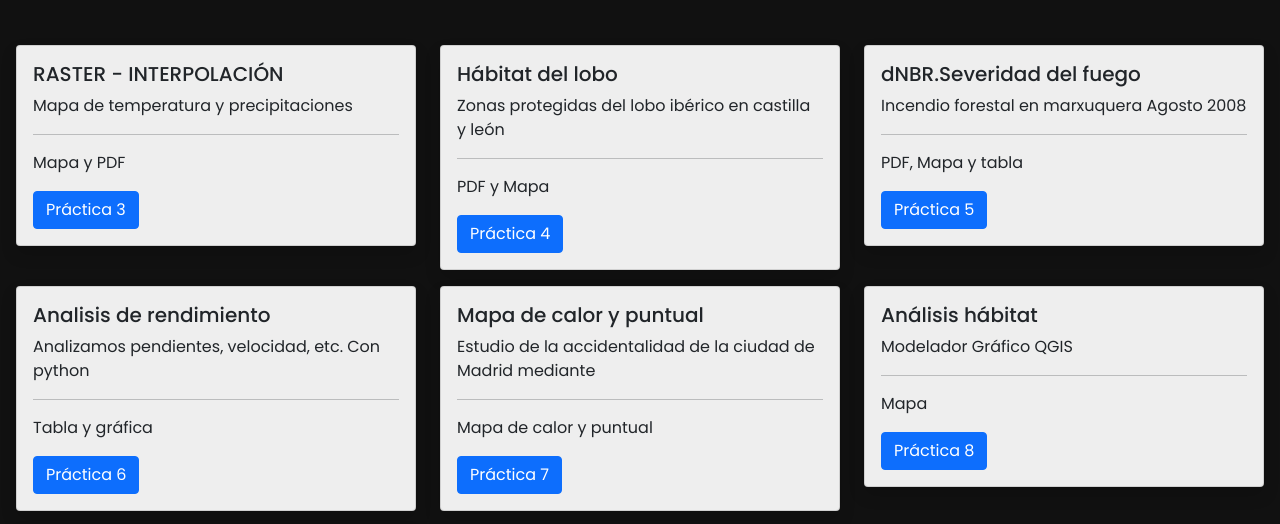
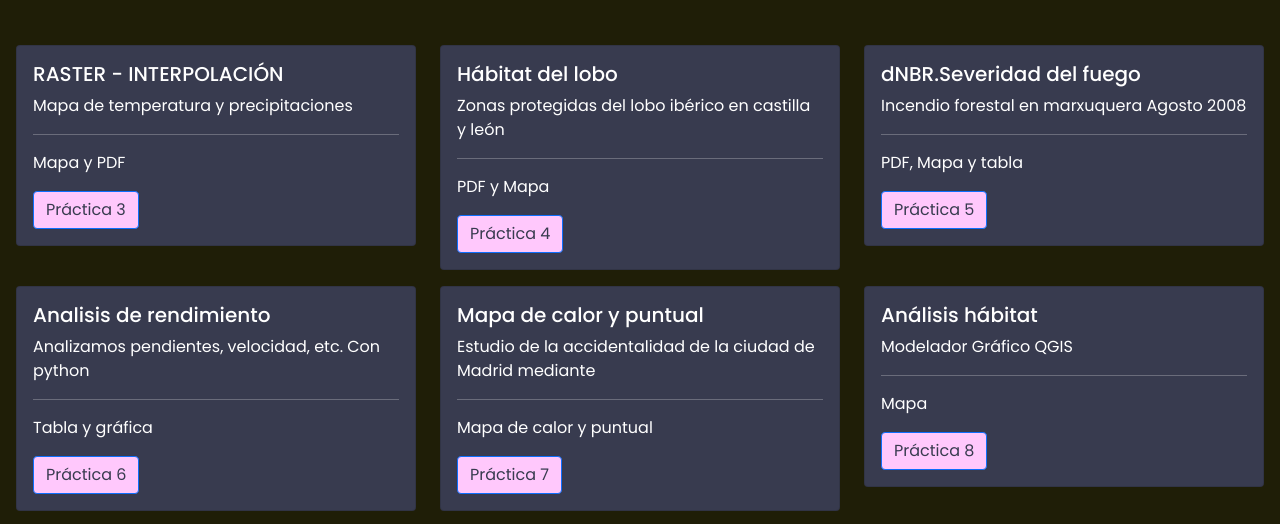
Before and after one commit to AusiasBM/GTI-3A-terra_vision, a plain HTML site: page index.html in a window 1280 px wide. Shown: the part 217-741 px from the top of the page. Drawn offline with nearby package versions, Linux system fonts and the light colour scheme.

Commit message:
diseño terminado

```diff
--- a/css/estilos.css
+++ b/css/estilos.css
@@ -11,7 +11,9 @@
 
 *{
     font-family: 'Poppins', sans-serif;
+
 }
+
 
 html{
     /* Sirve para que haga el scroll suave*/
@@ -23,7 +25,7 @@ body{
     background-size: cover;
     background-attachment: fixed;
     background-repeat: no-repeat; */
-    background-color: #111111;
+    background-color: rgb(31, 30, 7)
 }
 
 .container-fluid{ /* Esto lo ponemos para que el menú lateral de la landing page este totalmente pegado al borde */
@@ -48,7 +50,7 @@ h2{
     font-weight: 600;
 }
 
-h1, h2, h3, h4{
+h1, h2, h3, h4, h5, p, h6, hr{
     color: white;
 }
 
@@ -58,11 +60,18 @@ h1, h2, h3, h4{
     height: auto;
 }
 
-.shadow{
+.bg-tarjetas{
+    background-color: rgb(56, 59, 79);
+}
 
-    background: #eee;
-    box-shadow: 0 8px 8px -4px lightblue;
+.btn-primary{
+    background-color: rgb(255, 200, 252);
+    color: rgb(56, 59, 79);
+}
 
+.btn-primary:hover{
+    background-color: rgb(56, 59, 79);
+    color: white;
 }
 
 
--- a/index.html
+++ b/index.html
@@ -25,65 +25,65 @@
         <div class="row">
 
             <div class="col-md-4 col-12 mb-3">
-              <div class="card shadow">
+              <div class="card bg-tarjetas">
                 <div class="card-body">
                   <h5 class="card-title">RASTER - INTERPOLACIÓN</h5>
-                  <p class="card-text">Mapa de temperatura y precipitaciones<hr>Mapa y PDF</p>
+                  <p class="card-text">Mapa de temperatura y precipitaciones<hr></p><p>Mapa y PDF</p>
                   <a href="./practica3.html" class="btn btn-primary">Práctica 3</a>
                 </div>
               </div>
             </div>
             <!-- <div class="col-md-4 col-12  d-flex justify-content-center" height="30px"><img src="./imgs/logo GTI.jpg" alt="MDN"></div> -->
             <div class="col-md-4 col-12 mb-3">
-                <div class="card shadow">
+                <div class="card bg-tarjetas">
                   <div class="card-body">
                     <h5 class="card-title">Hábitat del lobo</h5>
-                    <p class="card-text">Zonas protegidas del lobo ibérico en castilla y león<hr>PDF y Mapa</p>
+                    <p class="card-text">Zonas protegidas del lobo ibérico en castilla y león<hr></p><p>PDF y Mapa</p>
                     <a href="./practica4.html" class="btn btn-primary">Práctica 4</a>
                   </div>
                 </div>
             </div>
             <div class="col-md-4 col-12 mb-3">
-                <div class="card shadow">
+                <div class="card bg-tarjetas">
                   <div class="card-body">
                     <h5 class="card-title">dNBR.Severidad del fuego</h5>
-                    <p class="card-text">Incendio forestal en marxuquera Agosto 2008<hr>PDF, Mapa y tabla</p>
+                    <p class="card-text">Incendio forestal en marxuquera Agosto 2008<hr></p><p>PDF, Mapa y tabla</p>
                     <a href="./practica5.html" class="btn btn-primary">Práctica 5</a>
                   </div>
                 </div>
             </div>
             <div class="col-md-4 col-12 mb-3">
-                <div class="card shadow">
+                <div class="card bg-tarjetas">
                   <div class="card-body">
                     <h5 class="card-title">Analisis de rendimiento</h5>
-                    <p class="card-text">Analizamos pendientes, velocidad, etc. Con python<hr>Tabla y gráfica</p>
+                    <p class="card-text">Analizamos pendientes, velocidad, etc. Con python<hr></p><p>Tabla y gráfica</p>
                     <a href="./practica6.html" class="btn btn-primary">Práctica 6</a>
                   </div>
                 </div>
             </div>
             <div class="col-md-4 col-12 mb-3">
-                  <div class="card shadow">
+                  <div class="card bg-tarjetas">
                     <div class="card-body">
                       <h5 class="card-title">Mapa de calor y puntual</h5>
-                      <p class="card-text">Estudio de la accidentalidad de la ciudad de Madrid mediante<hr>Mapa de calor y puntual</p>
+                      <p class="card-text">Estudio de la accidentalidad de la ciudad de Madrid mediante<hr></p><p>Mapa de calor y puntual</p>
                       <a href="./practica7.html" class="btn btn-primary">Práctica 7</a>
                     </div>
                   </div>
             </div>
             <div class="col-md-4 col-12 mb-3">
-                  <div class="card shadow">
+                  <div class="card bg-tarjetas">
                     <div class="card-body">
                       <h5 class="card-title">Análisis hábitat</h5>
-                      <p class="card-text">Modelador Gráfico QGIS<hr>Mapa</p>
+                      <p class="card-text">Modelador Gráfico QGIS<hr></p><p>Mapa</p>
                       <a href="./practica8.html" class="btn btn-primary">Práctica 8</a>
                     </div>
                   </div>
             </div>
             <div class="col-md-4 col-12 mb-3">
-                <div class="card shadow">
+                <div class="card bg-tarjetas">
                   <div class="card-body">
                     <h5 class="card-title">Indices de vegatación con SAVI y EVI</h5>
-                    <p class="card-text"><hr>Mapa</p>
+                    <p class="card-text"><hr><p>Mapa</p>
                     <a href="./practica9.html" class="btn btn-primary">Práctica 9</a>
                   </div>
                 </div>
```
Also changed, not shown: practica3.html (+3 -3 lines), practica4.html (+3 -3 lines), practica5.html (+3 -3 lines), practica6.html (+3 -3 lines), practica7.html (+3 -3 lines), practica8.html (+3 -3 lines), practica9.html (+2 -2 lines).
